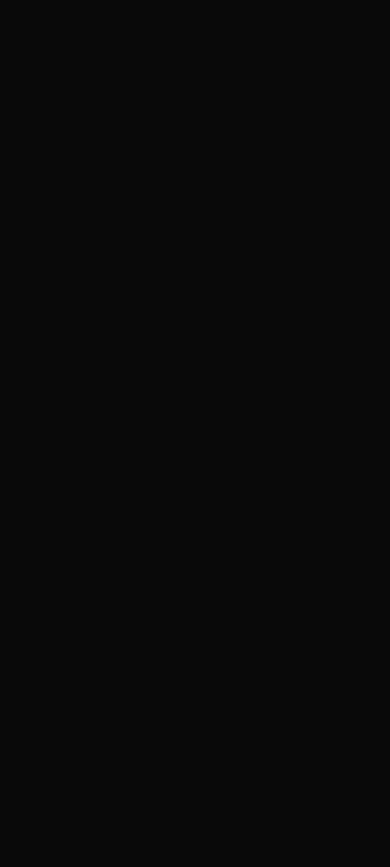
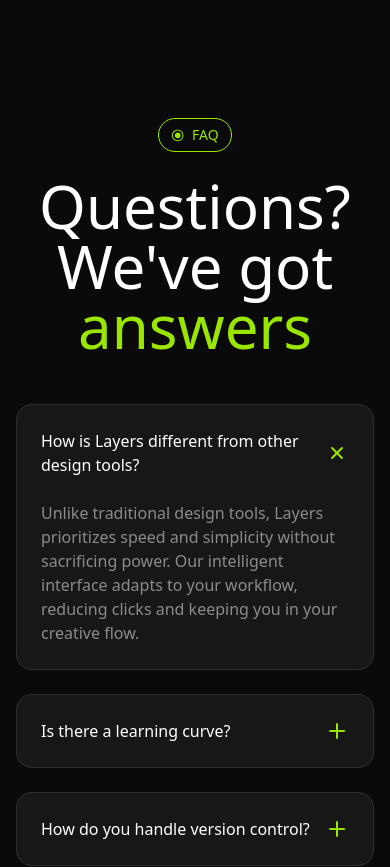
Before and after one commit to theankitgupta/saasLandingPagePractice, a Next.js app: page / in a window 390 px wide. Shown: the part 4900-5767 px from the top of the page. Before the commit the page ends 4922 px from the top, so only its background shows below. Built offline with nearby package versions, Linux system fonts and the light colour scheme.

Commit message:
FAQ Section Mobile View

```diff
--- a/app/page.tsx
+++ b/app/page.tsx
@@ -1,3 +1,4 @@
+import FAQ from "@/components/sections/faq/FAQ";
 import Features from "@/components/sections/features/Features";
 import Hero from "@/components/sections/hero/Hero";
 import Integrations from "@/components/sections/integrations/Integrations";
@@ -14,6 +15,7 @@
       <Introduction />
       <Features />
       <Integrations />
+      <FAQ />
     </>
   );
 }
--- /dev/null
+++ b/components/sections/faq/FAQ.tsx
@@ -0,0 +1,59 @@
+import Tag from "@/components/ui/Tag";
+import { FAQ_Items } from "@/data/faq";
+import React from "react";
+import { twMerge } from "tailwind-merge";
+
+export default function FAQ() {
+  const selectedIndex = 0;
+  return (
+    <section className="py-24 px-4">
+      <div className="container mx-auto">
+        <div className="flex justify-center">
+          <Tag>FAQ</Tag>
+        </div>
+        <h2 className="text-6xl font-medium mt-6 text-center">
+          Questions? We&apos;ve got{" "}
+          <span className="text-lime-400">answers</span>
+        </h2>
+        <div className="mt-12 flex flex-col gap-6">
+          {FAQ_Items.map((faq, faqIndex) => (
+            <div
+              className="bg-neutral-900 border border-white/10 rounded-2xl p-6"
+              key={faq.question}
+            >
+              <div className="flex justify-between items-center">
+                <h3 className="font-medium">{faq.question}</h3>
+                <svg
+                  xmlns="https://www.w3.org/2000/svg"
+                  width={24}
+                  height={24}
+                  viewBox="0 0 24 24"
+                  fill="none"
+                  stroke="currentColor"
+                  strokeWidth="2"
+                  strokeLinecap="round"
+                  strokeLinejoin="round"
+                  className={twMerge(
+                    "feather feather-plus text-lime-400 shrink-0",
+                    selectedIndex === faqIndex && "rotate-45"
+                  )}
+                >
+                  <line x1={12} y1={5} x2={12} y2={19}></line>
+                  <line x1={5} y1={12} x2={19} y2={12}></line>
+                </svg>
+              </div>
+              <div
+                className={twMerge(
+                  "mt-6",
+                  selectedIndex !== faqIndex && "hidden"
+                )}
+              >
+                <p className="text-white/50">{faq.answer}</p>
+              </div>
+            </div>
+          ))}
+        </div>
+      </div>
+    </section>
+  );
+}
--- /dev/null
+++ b/data/faq.ts
@@ -0,0 +1,27 @@
+export const FAQ_Items = [
+  {
+    question: "How is Layers different from other design tools?",
+    answer:
+      "Unlike traditional design tools, Layers prioritizes speed and simplicity without sacrificing power. Our intelligent interface adapts to your workflow, reducing clicks and keeping you in your creative flow.",
+  },
+  {
+    question: "Is there a learning curve?",
+    answer:
+      "Layers is designed to feel intuitive from day one. Most designers are productive within hours, not weeks. We also provide interactive tutorials and comprehensive documentation to help you get started.",
+  },
+  {
+    question: "How do you handle version control?",
+    answer:
+      "Every change in Layers is automatically saved and versioned. You can review history, restore previous versions, and create named versions for important milestones.",
+  },
+  {
+    question: "Can I work offline?",
+    answer:
+      "Yes! Layers includes a robust offline mode. Changes sync automatically when you're back online, so you can keep working anywhere.",
+  },
+  {
+    question: "How does Layers handle collaboration",
+    answer:
+      "Layers is built for collaboration. You can invite team members to your projects to your projects, share feedback, and work together in real-time.",
+  },
+];
```
